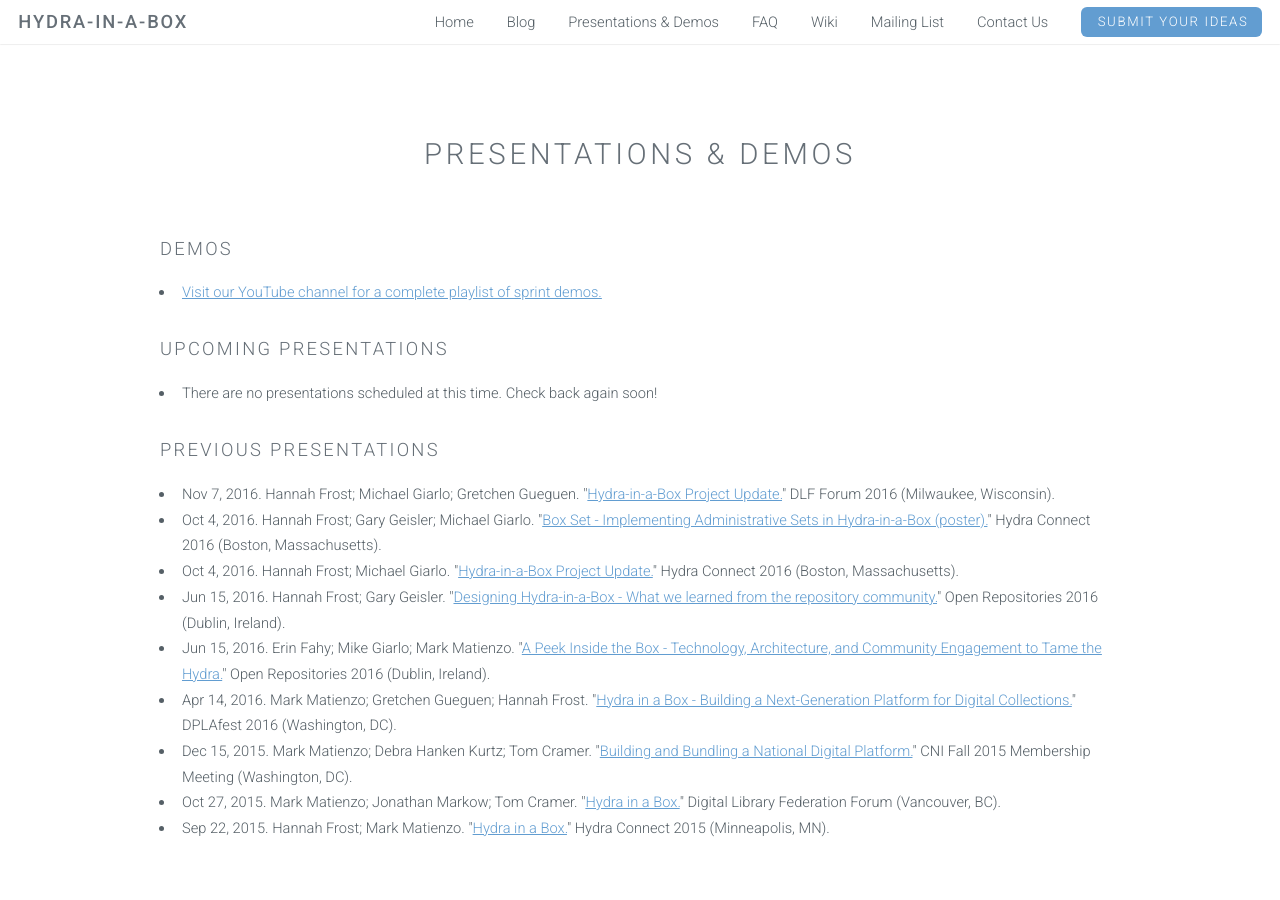
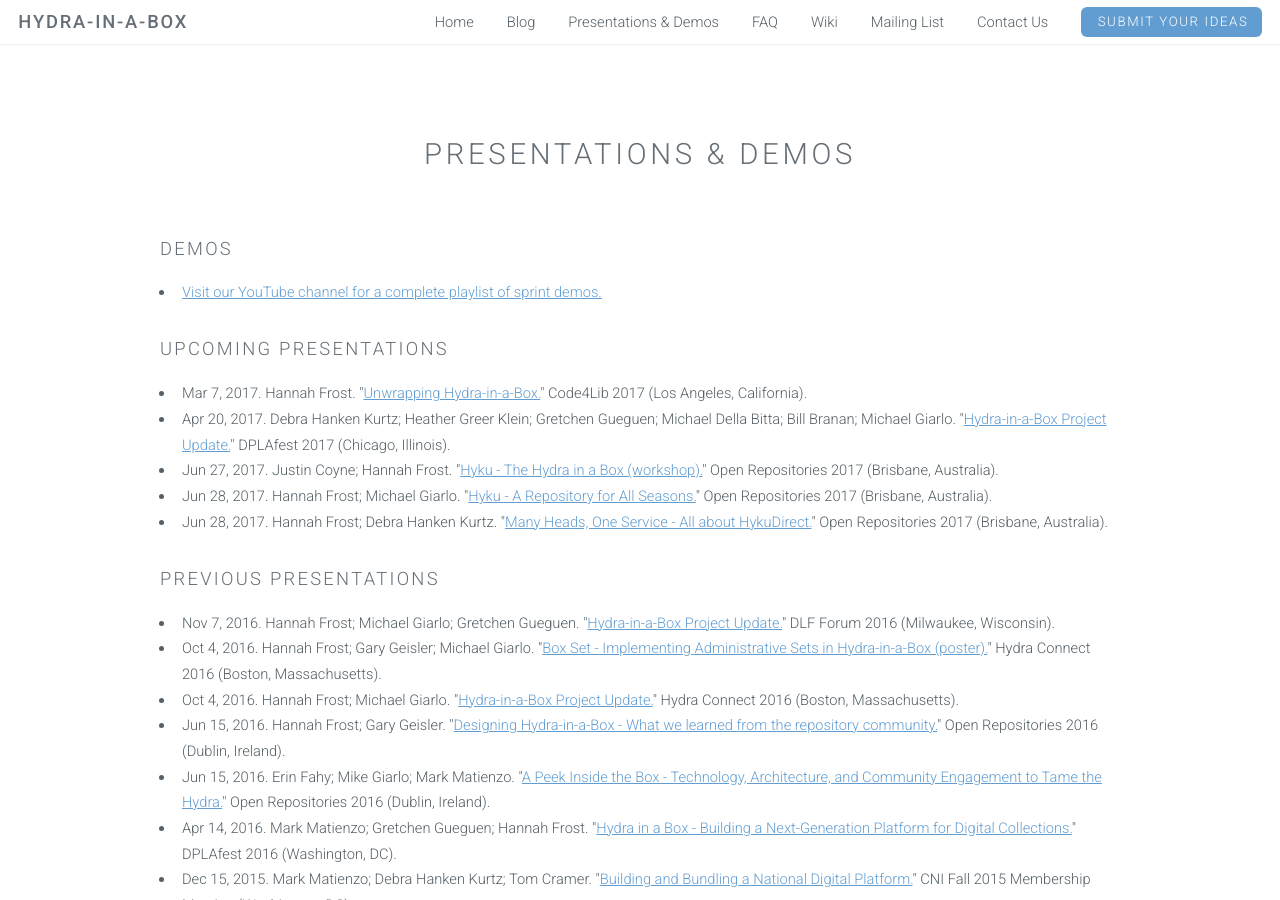
Before and after one commit to samvera-labs/hyku.github.io, a Jekyll site: the page built from presentations.html, in a window 1280 px wide and 900 px high. Built offline with Jekyll 4.4.1, drawn with Linux system fonts in a browser that asks for light colours.

Commit message:
new blog post and presentation updates

```diff
--- a/_data/upcoming_presentations.yml
+++ b/_data/upcoming_presentations.yml
@@ -1 +1,43 @@
-- title: There are no presentations scheduled at this time. Check back again soon!
+- title: Unwrapping Hydra-in-a-Box
+  presenters:
+    - Hannah Frost
+  event: Code4Lib 2017
+  location: "Los Angeles, California"
+  date: 2017-03-07
+  url:  http://2017.code4lib.org/schedule/day-1/
+- title: Hydra-in-a-Box Project Update
+  presenters:
+    - Debra Hanken Kurtz
+    - Heather Greer Klein
+    - Gretchen Gueguen
+    - Michael Della Bitta
+    - Bill Branan
+    - Michael Giarlo
+  event: DPLAfest 2017
+  location: "Chicago, Illinois"
+  date: 2017-04-20
+  url:  https://dp.la/info/get-involved/dplafest/april-2017/
+- title: Hyku - The Hydra in a Box (workshop)
+  presenters:
+    - Justin Coyne
+    - Hannah Frost
+  event: Open Repositories 2017
+  location: "Brisbane, Australia"
+  date: 2017-06-27
+  url:  https://or2017.net/program/
+- title: Hyku - A Repository for All Seasons
+  presenters:
+    - Hannah Frost
+    - Michael Giarlo
+  event: Open Repositories 2017
+  location: "Brisbane, Australia"
+  date: 2017-06-28
+  url:  https://or2017.net/program/
+- title: Many Heads, One Service - All about HykuDirect
+  presenters:
+    - Hannah Frost
+    - Debra Hanken Kurtz
+  event: Open Repositories 2017
+  location: "Brisbane, Australia"
+  date: 2017-06-28
+  url:  https://or2017.net/program/
```
Also changed, not shown: _posts/2017-02-13-new-team-members.markdown (added, +23 -0 lines), images/Hydra-in-a-Box_Persona-Metadata-Specialist.png (added), images/Hydra-in-a-Box_Persona-Researcher.png (added), images/new-team-members.jpg (added).
